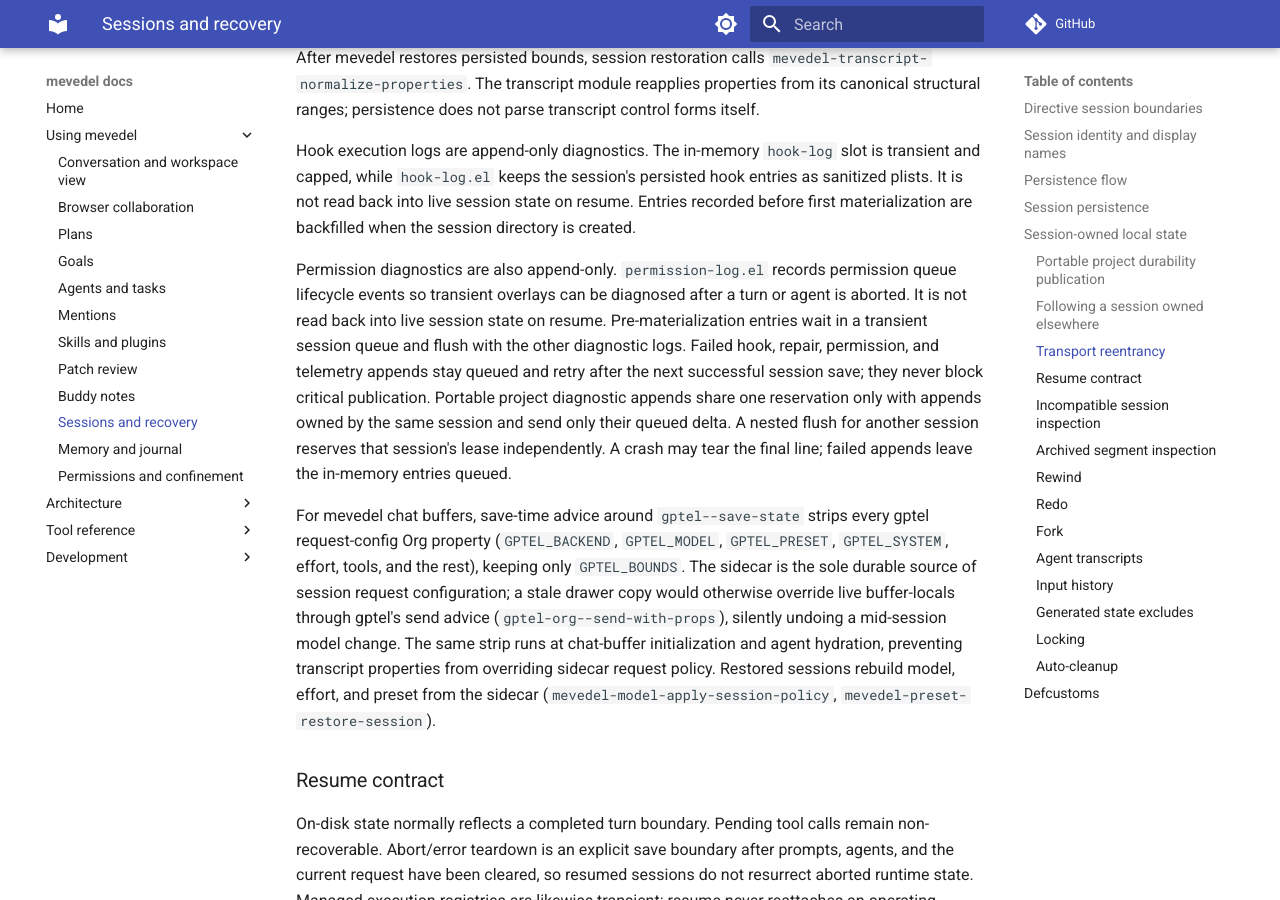
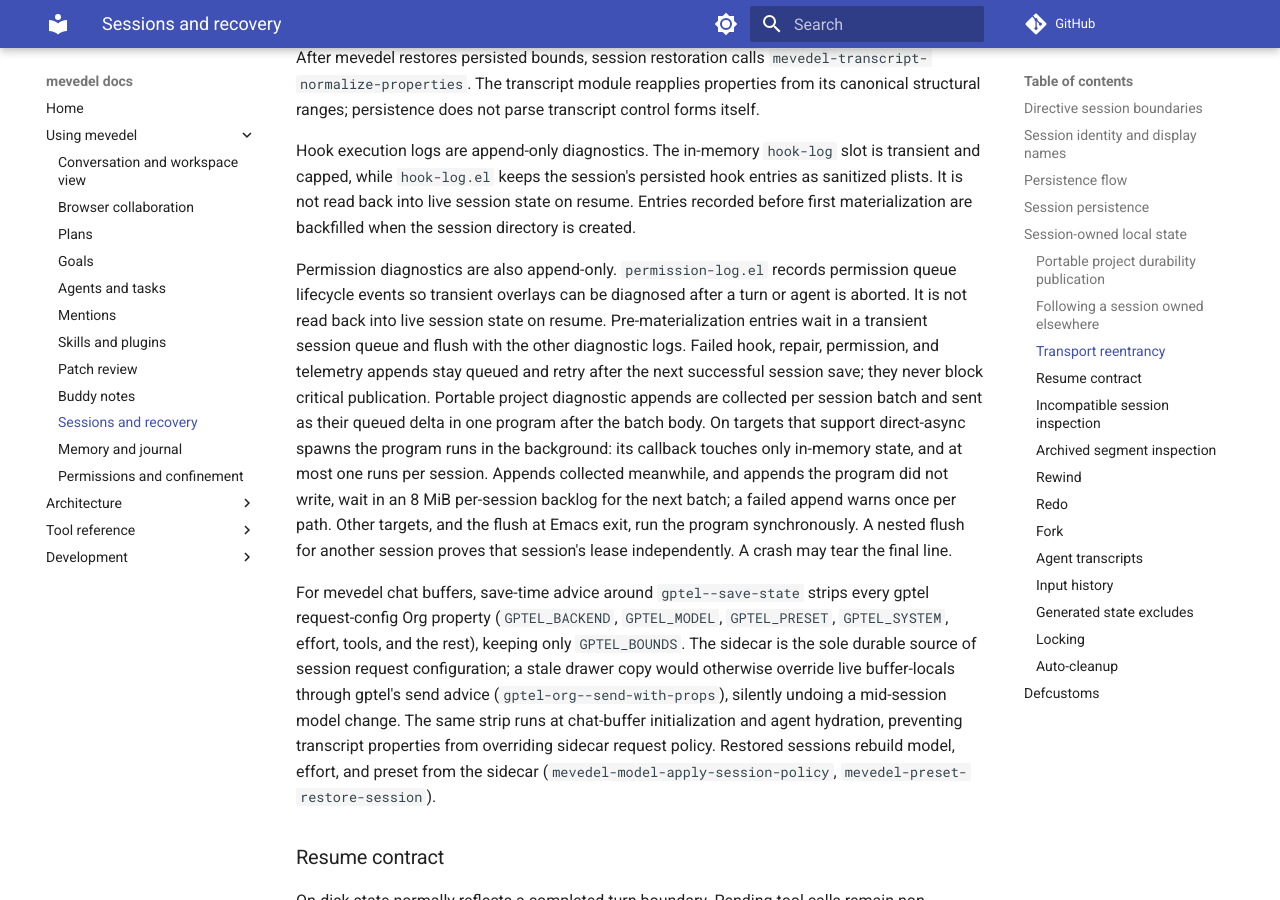
Before and after one commit to FrauH0lle/mevedel, an MkDocs documentation site: the page built from docs/sessions.md, in a window 1280 px wide and 900 px high, scrolled down 23684 px. Built offline with MkDocs 1.6.1 and Material for MkDocs 9.7.7, drawn with Linux system fonts in a browser that asks for light colours; comment, search, counter and statistics services are not loaded.

Commit message:
perf(publication): Append diagnostics in one background program per batch
Diagnostic appends waited on the target inside the request that produced
them. Collect them per session batch and send them as one direct-async
program after the batch body; the callback touches only memory. Entries
collected while a program runs, and entries it did not write, wait in a
bounded backlog. Targets without direct-async spawns and the exit flush
stay synchronous.

```diff
--- a/docs/sessions.md
+++ b/docs/sessions.md
@@ -1121,10 +1121,15 @@
 a transient session queue and flush with the other diagnostic logs.  Failed
 hook, repair, permission, and telemetry appends stay queued and retry after
 the next successful session save; they never block critical publication.
-Portable project diagnostic appends share one reservation only with appends
-owned by the same session and send only their queued delta. A nested flush for
-another session reserves that session's lease independently. A crash may tear
-the final line; failed appends leave the in-memory entries queued.
+Portable project diagnostic appends are collected per session batch and sent
+as their queued delta in one program after the batch body. On targets that
+support direct-async spawns the program runs in the background: its callback
+touches only in-memory state, and at most one runs per session. Appends
+collected meanwhile, and appends the program did not write, wait in an 8 MiB
+per-session backlog for the next batch; a failed append warns once per path.
+Other targets, and the flush at Emacs exit, run the program synchronously. A
+nested flush for another session proves that session's lease independently. A
+crash may tear the final line.
 
 For mevedel chat buffers, save-time advice around `gptel--save-state`
 strips every gptel request-config Org property (`GPTEL_BACKEND`,
```
Also changed, not shown: docs/adr/0101-carry-control-operations-as-one-pinned-program.md (+6 -0 lines), 7 other files.
